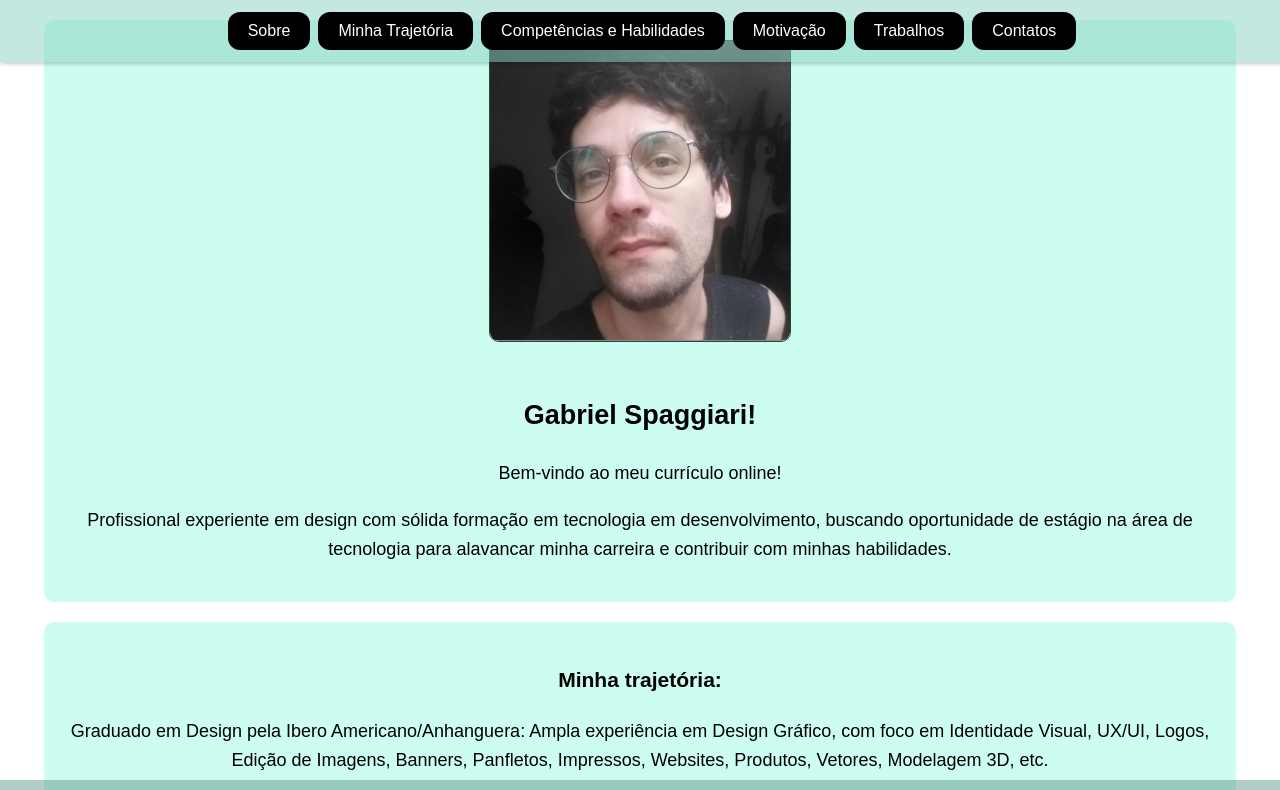
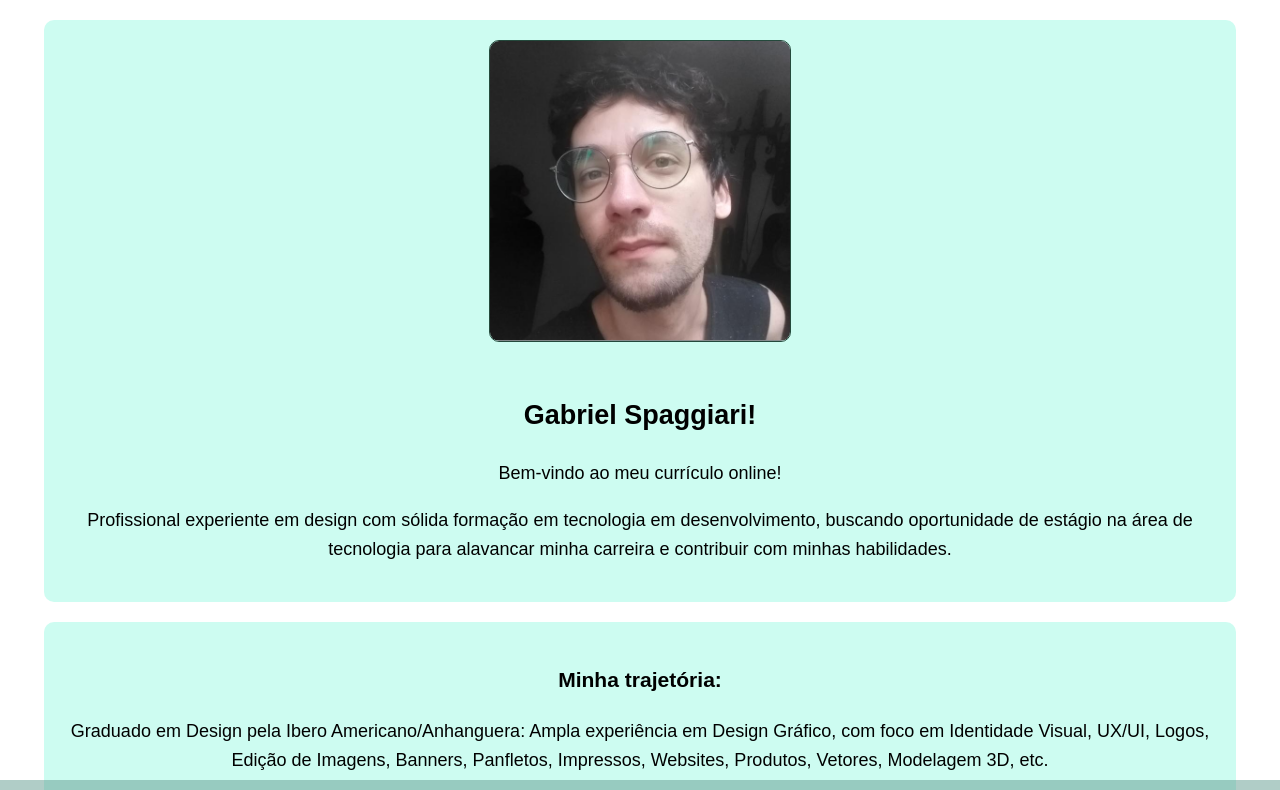
Before and after one commit to spaggiariGabe/cvcel.github.io, a plain HTML site: page index.html in a window 1280 px wide. Shown: the top 790 px of the page. Drawn offline with Linux system fonts and the light colour scheme.

Commit message:
Update index.html

```diff
--- a/index.html
+++ b/index.html
@@ -9,28 +9,6 @@
             margin: 0;
             font-family: Arial, sans-serif;
             background-size: cover;
-        }
-        nav {
-            background-color: rgba(135, 209, 193, 0.5);
-            padding: 12px;
-            display: flex;
-            justify-content: center;
-            position: fixed;
-            top: 0;
-            width: 100%;
-            z-index: 1000;
-            box-shadow: 0 2px 4px rgba(0, 0, 0, 0.2);
-        }
-        nav a {
-            color: #fff;
-            text-decoration: none;
-            padding: 10px 20px;
-            border-radius: 12px;
-            background-color: #000;
-            margin: 0 4px;
-        }
-        nav a:hover {
-            background-color: rgba(33, 66, 60, 0.815);
         }
         .intro-container, .intro-container2, .intro-container3, .intro-container4 {
             display: flex;
@@ -232,15 +210,6 @@
     </style>
 </head>
 <body>
-    <nav>
-        <a href="#sobre">Sobre</a>
-        <a href="#minha-trajetoria">Minha Trajetória</a>
-        <a href="#competencias-habilidades">Competências e Habilidades</a>
-        <a href="#motivacao">Motivação</a>
-        <a href="#trabalhos">Trabalhos</a>
-        <a href="#contatos">Contatos</a>
-    </nav>
-
     <div class="intro-container" id="sobre">
         <div class="intro-text">
             <img src="me.png" alt="Foto Gabriel Spaggiari" class="intro-image">
```
